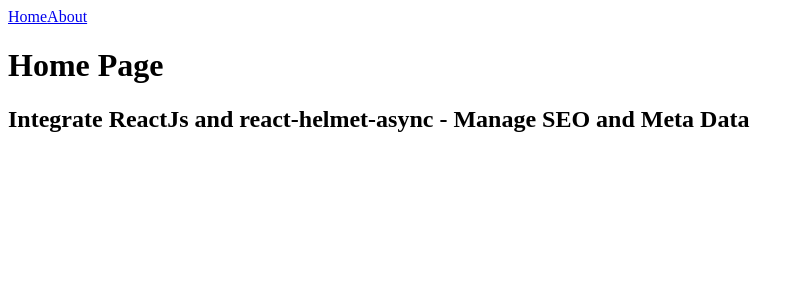
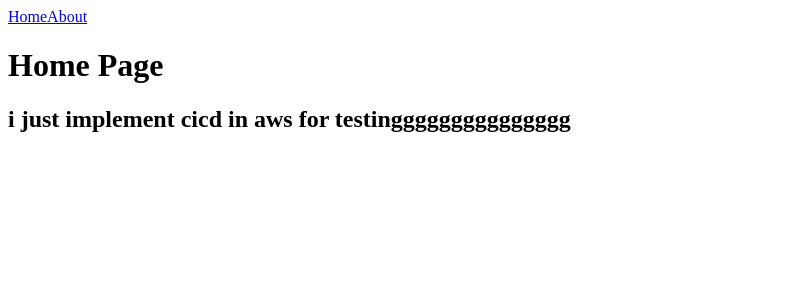
Before and after one commit to sidharthhhh/reacthelmet, a React (Vite) app: page / in a window 1280 px wide. Shown: the top 300 px of the page, without its empty margins (0-805 px from the left). Built offline with nearby package versions, Linux system fonts and the light colour scheme.

Commit message:
cicd testingggg

```diff
--- a/src/pages/AboutPage.jsx
+++ b/src/pages/AboutPage.jsx
@@ -14,7 +14,7 @@ export const AboutPage = () => {
       />
       <h1>About Page</h1>
       <h2>
-       its a breif info about the about page
+       cicd testinggggggggggggggggggggggggggggggggggggggggggggggggggggggggggggg
       </h2>
     </>
   );
--- a/src/pages/HomePage.jsx
+++ b/src/pages/HomePage.jsx
@@ -11,8 +11,7 @@ export const HomePage = () => {
       </Helmet>
       <h1>Home Page</h1>
       <h2>
-        Integrate ReactJs and react-helmet-async - Manage SEO and Meta
-        Data
+       i just implement cicd in aws for testinggggggggggggggg
       </h2>
     </Fragment>
   );
```
